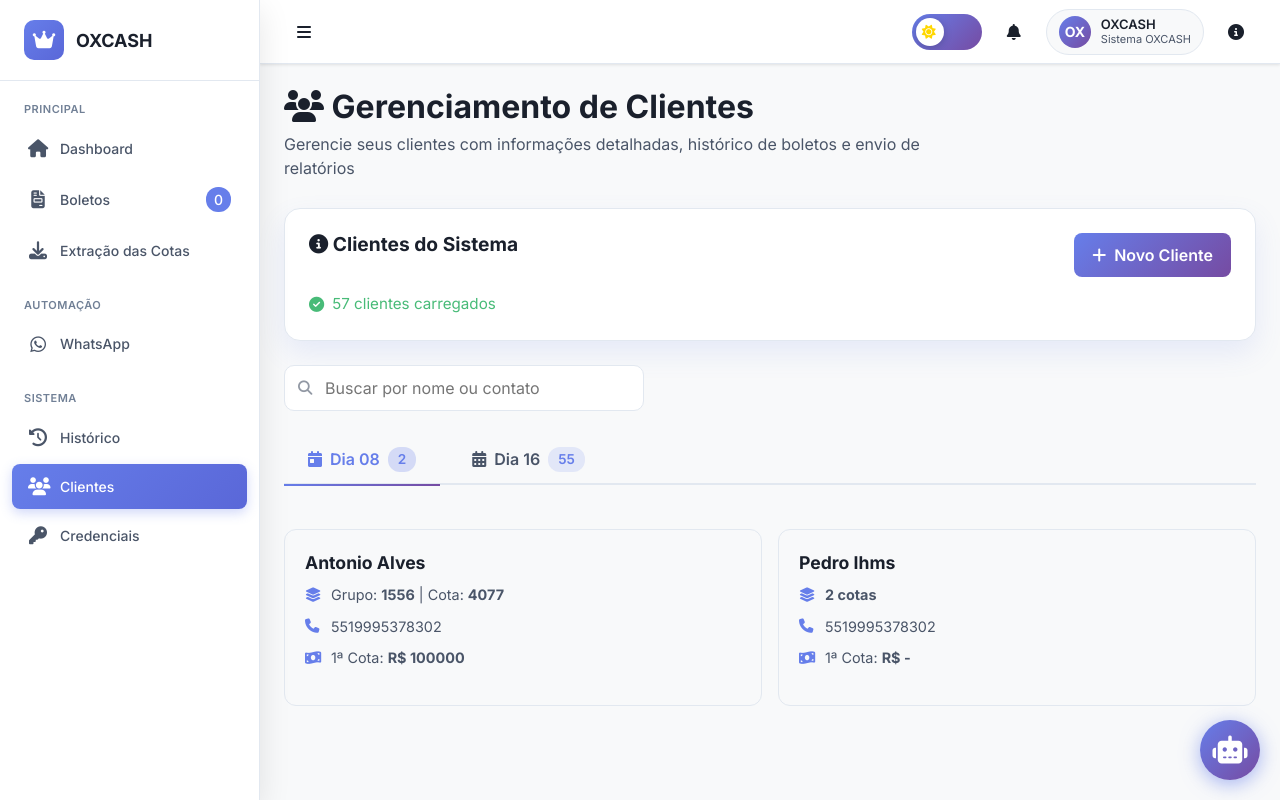
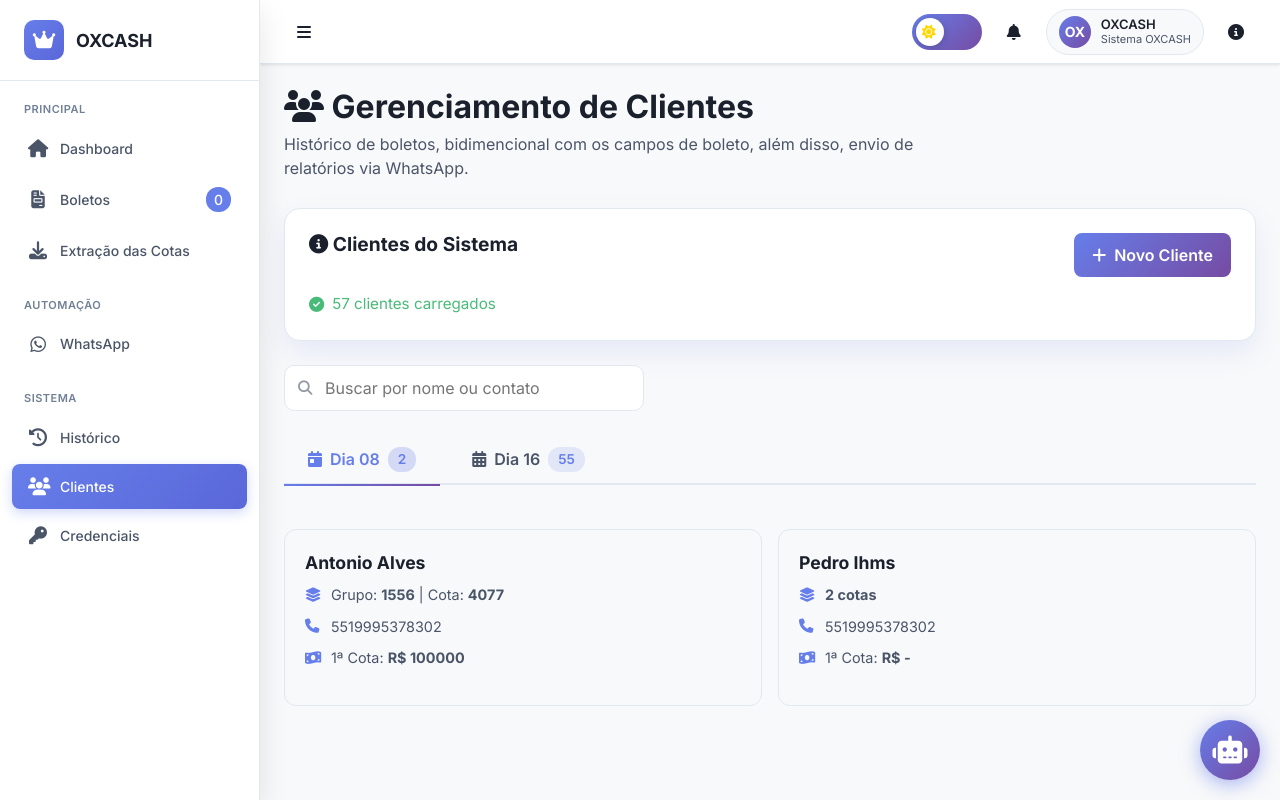
Before and after one commit to dhqdev/bci-on1, a Flask app: page /clientes in a window 1280 px wide. Run offline with Flask 3, Linux system fonts and the light colour scheme; the visitor is signed in with stand-in values (Sample User, id 1); data that the repository does not hold is empty; some libraries are stand-ins or nearby versions.

Commit message:
feat: update page subtitle on Clientes management page for improved clarity

```diff
--- a/web/templates/clientes.html
+++ b/web/templates/clientes.html
@@ -521,7 +521,7 @@
             <i class="fas fa-users"></i> Gerenciamento de Clientes
         </h1>
         <p class="page-subtitle">
-            Gerencie seus clientes com informações detalhadas, histórico de boletos e envio de relatórios
+            Histórico de boletos, bidimencional com os campos de boleto, além disso, envio de relatórios via WhatsApp.
         </p>
     </div>
 
```
